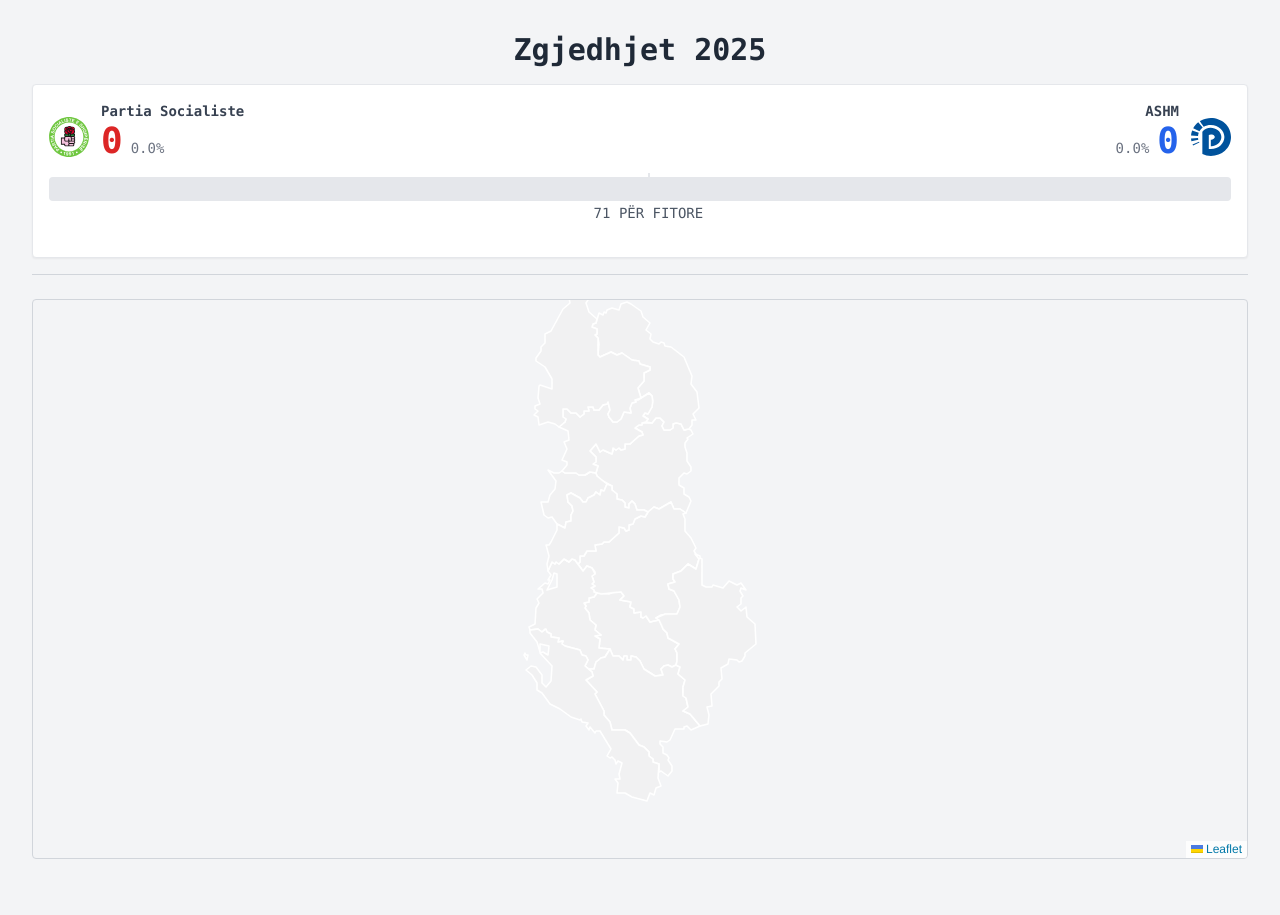
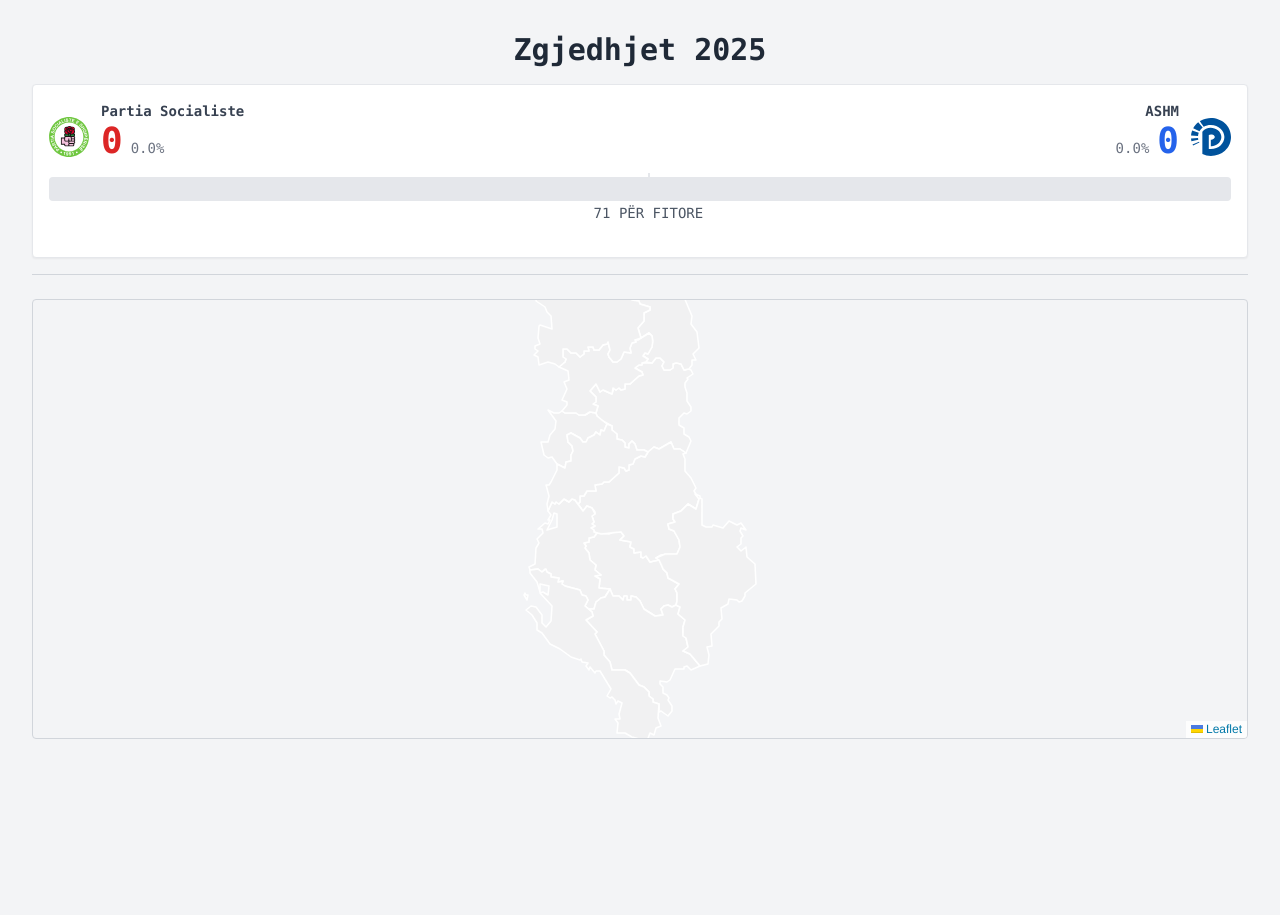
Before and after one commit to hrcg/harta, a plain HTML site: page index.html in a window 1280 px wide. After the commit the page ends 800 px from the top, so only its background shows below. Drawn offline with nearby package versions, Linux system fonts and the light colour scheme; no server answers.

Commit message:
Update index.html

```diff
--- a/index.html
+++ b/index.html
@@ -145,7 +145,7 @@
 
     <div
       id="map"
-      class="h-[70vh] w-full border border-gray-300 rounded mb-6 bg-gray-100"
+      class="h-[55vh] w-full border border-gray-300 rounded mb-6 bg-gray-100"
     ></div>
 
     <!-- Leaflet JS -->
```
